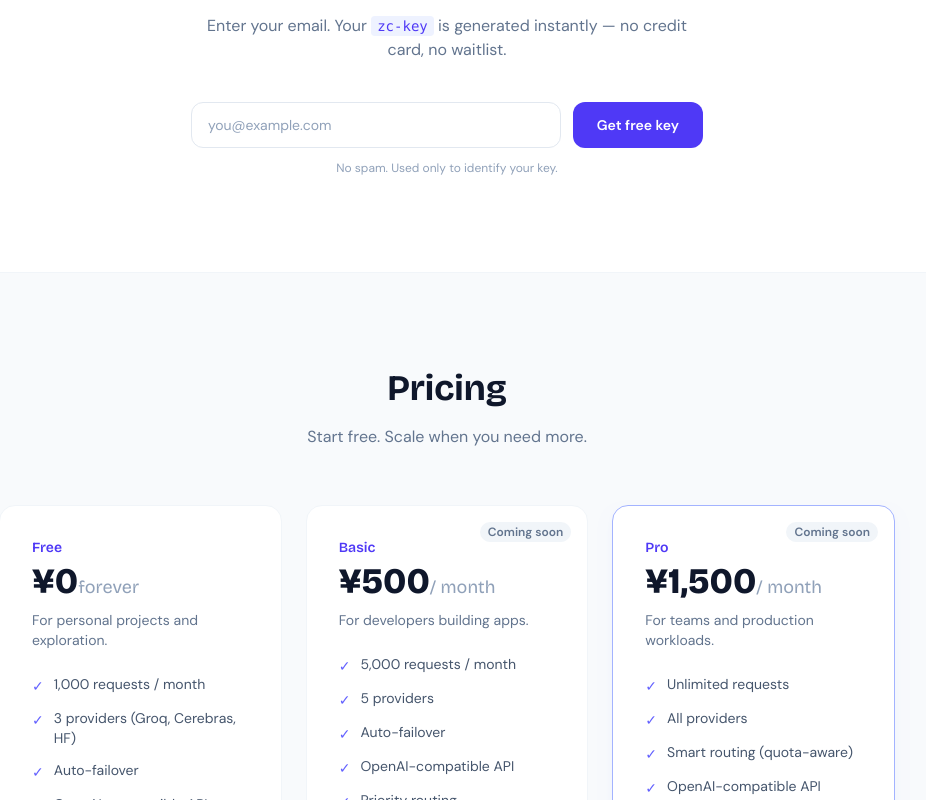
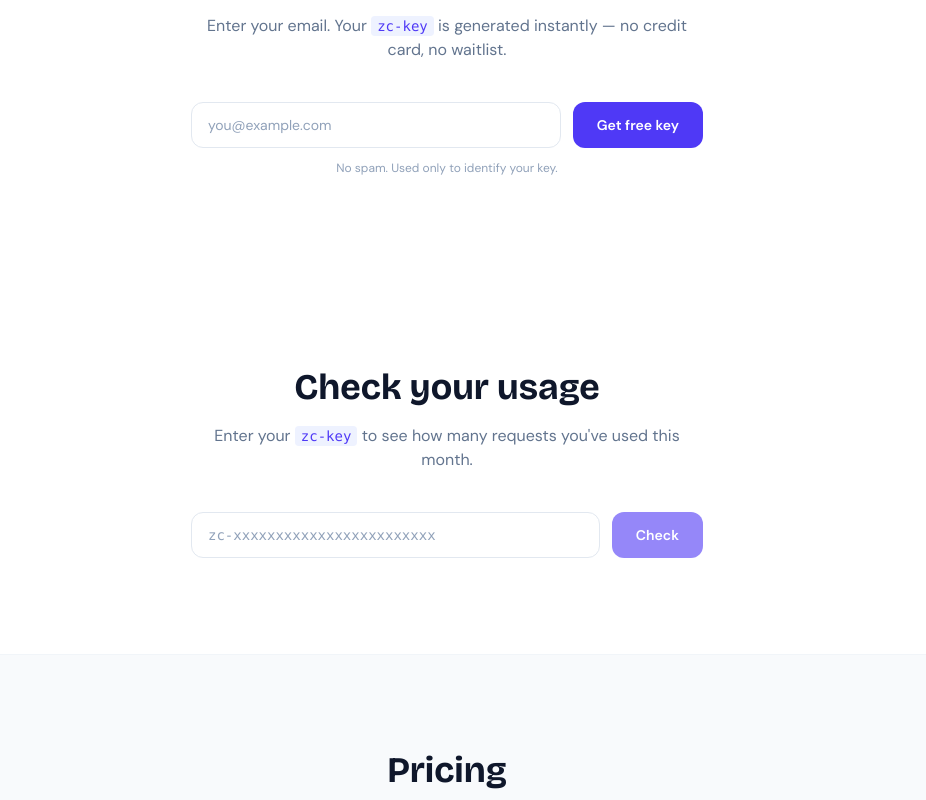
Before and after one commit to Tenormusica2024/zerocost-lp, a Next.js app: page / in a window 1280 px wide. Shown: the part 2000-2800 px from the top of the page, without its empty margins (193-1119 px from the left). Built offline with nearby package versions, Linux system fonts and the light colour scheme.

Commit message:
feat: add usage checker section with progress bar
GET /v1/keys/usage integration:
- zc-key input form -> fetch usage from router
- progress bar with color (indigo/amber/red by usage %)
- upgrade CTA auto-shown when >80% used
- reset date display

Co-Authored-By: Claude <noreply@anthropic.com>

```diff
--- a/app/page.tsx
+++ b/app/page.tsx
@@ -140,12 +140,28 @@ const FAQ_ITEMS = [
 
 // ---- コンポーネント ----
 
+const ROUTER_BASE = "https://zerocost-router.dragonrondo.workers.dev";
+
+interface UsageData {
+  plan: string;
+  used: number;
+  limit: number | null;
+  remaining: number | null;
+  reset_at: string;
+}
+
 export default function HomePage() {
   const [email, setEmail] = useState("");
   const [submitting, setSubmitting] = useState(false);
   const [apiKey, setApiKey] = useState<string | null>(null);
   const [error, setError] = useState<string | null>(null);
   const [copied, setCopied] = useState(false);
+
+  // 使用量確認
+  const [usageKey, setUsageKey] = useState("");
+  const [usageData, setUsageData] = useState<UsageData | null>(null);
+  const [usageFetching, setUsageFetching] = useState(false);
+  const [usageError, setUsageError] = useState<string | null>(null);
 
   const handleRegister = async (e: React.FormEvent) => {
     e.preventDefault();
@@ -173,6 +189,25 @@ export default function HomePage() {
     await navigator.clipboard.writeText(apiKey);
     setCopied(true);
     setTimeout(() => setCopied(false), 2000);
+  };
+
+  const handleCheckUsage = async (e: React.FormEvent) => {
+    e.preventDefault();
+    if (!usageKey.trim()) return;
+    setUsageFetching(true);
+    setUsageError(null);
+    try {
+      const res = await fetch(`${ROUTER_BASE}/v1/keys/usage`, {
+        headers: { Authorization: `Bearer ${usageKey.trim()}` },
+      });
+      const data = await res.json();
+      if (!res.ok) throw new Error(data.error ?? "Something went wrong.");
+      setUsageData(data as UsageData);
+    } catch (err) {
+      setUsageError(err instanceof Error ? err.message : "Something went wrong.");
+    } finally {
+      setUsageFetching(false);
+    }
   };
 
   return (
@@ -374,6 +409,125 @@ export default function HomePage() {
         </div>
       </section>
 
+      {/* 使用量確認セクション */}
+      <section id="usage" className="py-24 max-w-6xl mx-auto px-6">
+        <div className="max-w-lg mx-auto text-center">
+          <h2
+            className="text-3xl sm:text-4xl font-bold text-slate-900 mb-4"
+            style={{ fontFamily: "var(--font-bricolage)" }}
+          >
+            Check your usage
+          </h2>
+          <p className="text-slate-500 mb-10">
+            Enter your{" "}
+            <code className="text-indigo-600 bg-indigo-50 px-1.5 py-0.5 rounded text-sm">
+              zc-key
+            </code>{" "}
+            to see how many requests you&apos;ve used this month.
+          </p>
+
+          {usageData ? (
+            <div className="bg-slate-50 border border-slate-200 rounded-2xl p-8 text-left">
+              {/* プランバッジ */}
+              <div className="flex items-center justify-between mb-5">
+                <span className="text-sm font-semibold text-slate-700">
+                  Monthly usage
+                </span>
+                <span className="text-xs font-semibold bg-indigo-100 text-indigo-700 px-2.5 py-0.5 rounded-full uppercase tracking-wide">
+                  {usageData.plan}
+                </span>
+              </div>
+
+              {/* カウント表示 */}
+              <div className="flex justify-between text-sm mb-2">
+                <span className="font-semibold text-slate-900">
+                  {usageData.used.toLocaleString()} requests used
+                </span>
+                <span className="text-slate-400">
+                  / {usageData.limit?.toLocaleString() ?? "∞"}
+                </span>
+              </div>
+
+              {/* プログレスバー */}
+              <div className="w-full bg-slate-200 rounded-full h-2.5 mb-3 overflow-hidden">
+                <div
+                  className={`h-2.5 rounded-full transition-all duration-700 ${
+                    usageData.limit && usageData.used / usageData.limit > 0.8
+                      ? "bg-red-500"
+                      : usageData.limit && usageData.used / usageData.limit > 0.5
+                      ? "bg-amber-400"
+                      : "bg-indigo-500"
+                  }`}
+                  style={{
+                    width: usageData.limit
+                      ? `${Math.min(100, (usageData.used / usageData.limit) * 100)}%`
+                      : "0%",
+                  }}
+                />
+              </div>
+
+              {/* 残量 & リセット日 */}
+              <div className="flex justify-between text-xs text-slate-400 mb-5">
+                <span>
+                  {usageData.remaining !== null
+                    ? `${usageData.remaining.toLocaleString()} remaining`
+                    : "Unlimited"}
+                </span>
+                <span>
+                  Resets{" "}
+                  {new Date(usageData.reset_at).toLocaleDateString("en-US", {
+                    month: "long",
+                    day: "numeric",
+                  })}
+                </span>
+              </div>
+
+              {/* 80%超えでアップグレードCTA */}
+              {usageData.limit && usageData.used / usageData.limit > 0.8 && (
+                <a
+                  href="#pricing"
+                  className="block w-full text-center py-2.5 mb-3 bg-indigo-600 hover:bg-indigo-700 text-white text-sm font-semibold rounded-xl transition-colors"
+                >
+                  Upgrade your plan →
+                </a>
+              )}
+
+              <button
+                onClick={() => {
+                  setUsageData(null);
+                  setUsageKey("");
+                }}
+                className="text-xs text-slate-400 hover:text-slate-600 transition-colors"
+              >
+                Check another key
+              </button>
+            </div>
+          ) : (
+            <form onSubmit={handleCheckUsage} className="flex flex-col gap-3">
+              <div className="flex gap-3">
+                <input
+                  type="text"
+                  value={usageKey}
+                  onChange={(e) => setUsageKey(e.target.value)}
+                  placeholder="zc-xxxxxxxxxxxxxxxxxxxxxxxx"
+                  className="flex-1 px-4 py-3 border border-slate-200 rounded-xl text-sm text-slate-900 placeholder:text-slate-400 focus:outline-none focus:border-indigo-400 focus:ring-2 focus:ring-indigo-100 transition-all font-mono"
+                />
+                <button
+                  type="submit"
+                  disabled={usageFetching || !usageKey.trim()}
+                  className="px-6 py-3 bg-indigo-600 hover:bg-indigo-700 disabled:opacity-60 text-white font-semibold rounded-xl text-sm transition-colors whitespace-nowrap"
+                >
+                  {usageFetching ? "Checking…" : "Check"}
+                </button>
+              </div>
+              {usageError && (
+                <p className="text-red-500 text-sm text-center">{usageError}</p>
+              )}
+            </form>
+          )}
+        </div>
+      </section>
+
       {/* プライシングセクション */}
       <section id="pricing" className="bg-slate-50 border-y border-slate-100 py-24">
         <div className="max-w-6xl mx-auto px-6">
```
